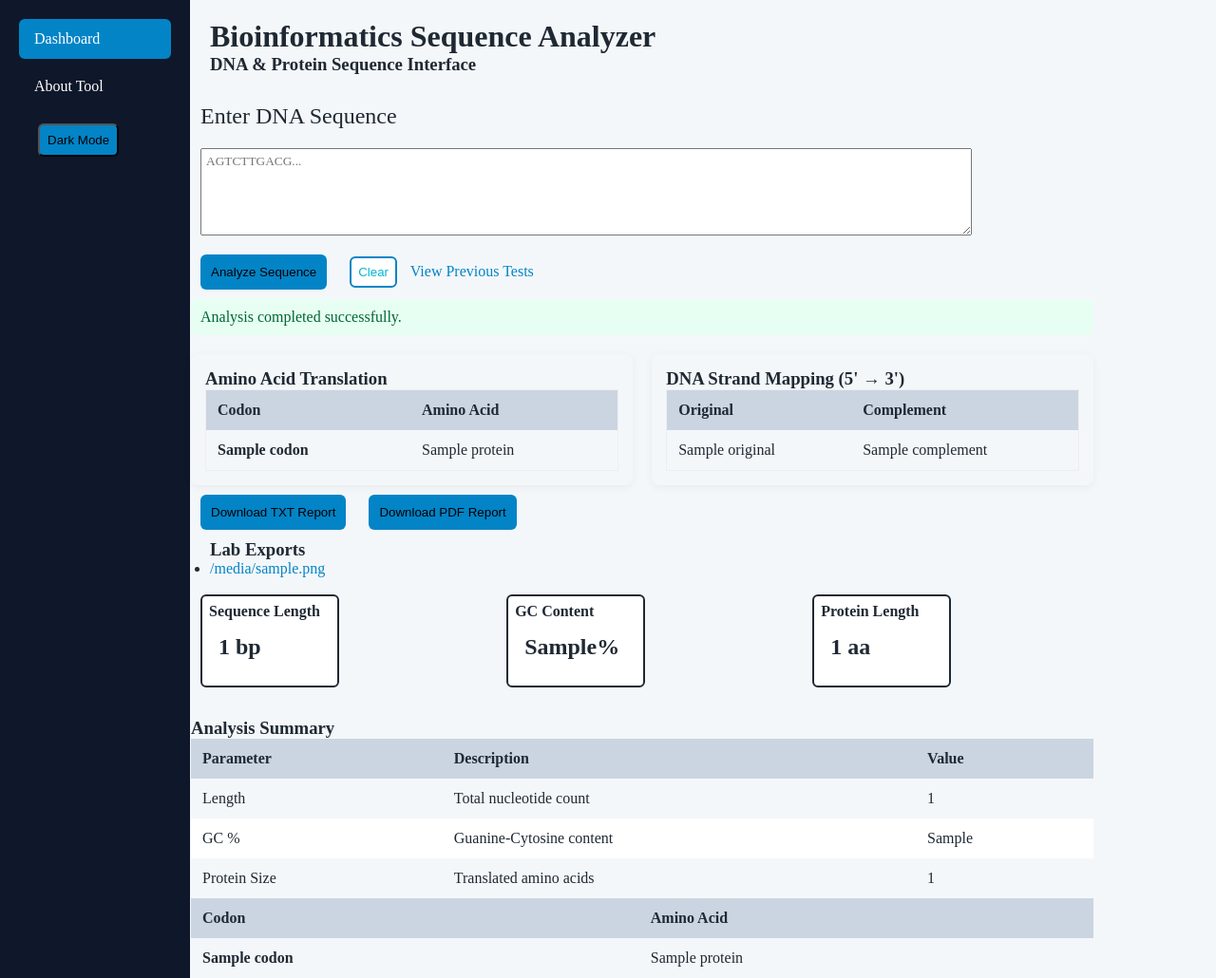
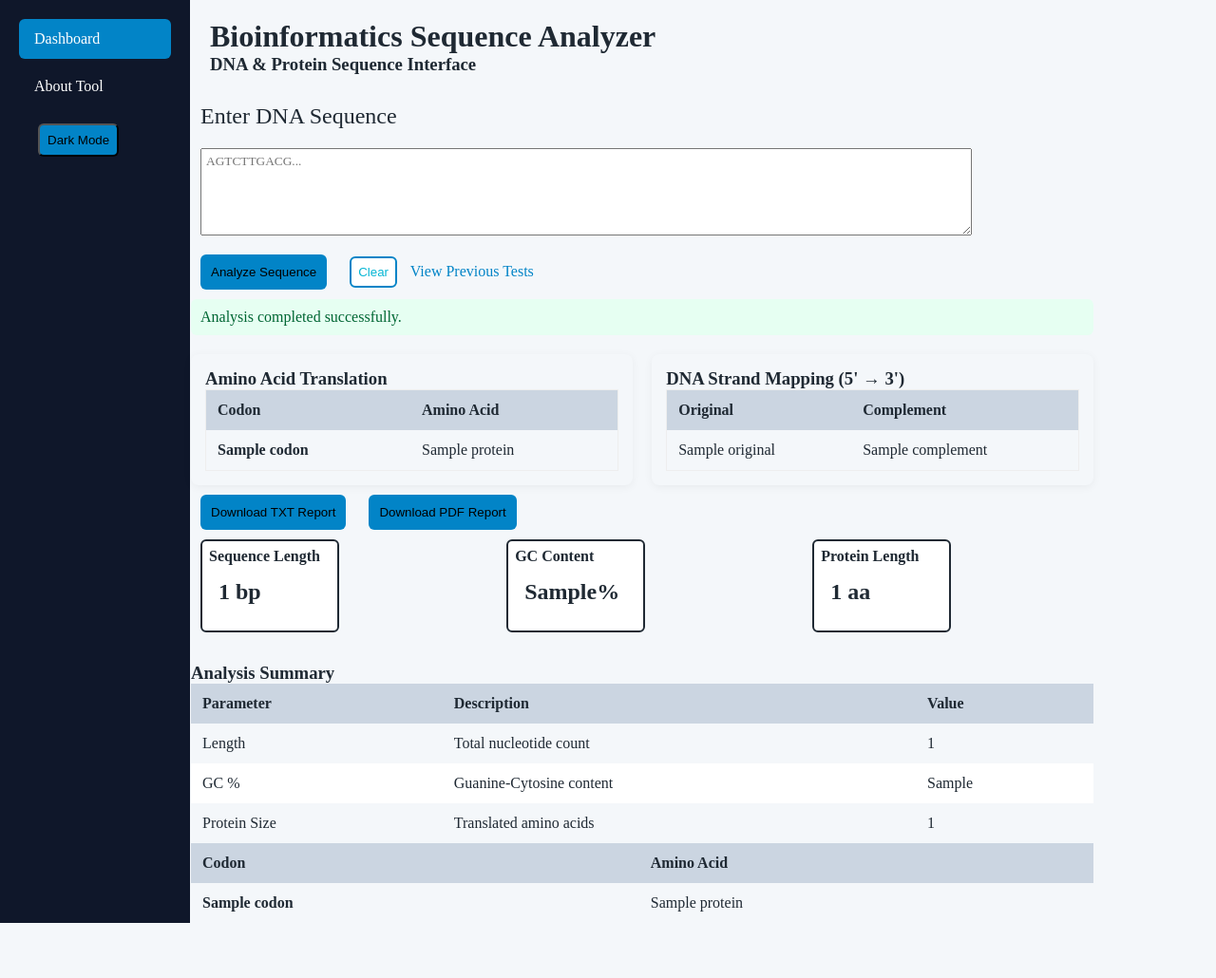
Before and after one commit to Milton-develop/DNA-Bio-Analyzer, a Flask app: template templates/index.html in a window 1280 px wide. Shown: the whole page at 95% size. After the commit the page ends 972 px from the top, so only its background shows below. Run offline with Flask 3, Linux system fonts and the light colour scheme; the template is opened without the code that fills it: most values are stand-ins (such as "Sample title", 1, 10 or a date in 2020); some libraries are stand-ins or nearby versions.

Commit message:
Update index.html

```diff
--- a/templates/index.html
+++ b/templates/index.html
@@ -29,7 +29,7 @@
         <h1>Bioinformatics Sequence Analyzer</h1>
         <h3>DNA & Protein Sequence Interface</h3>
         </div>
-    <form method="POST" class="dna-sequence" enctype= 'multipart/form-data'>
+    <form method="POST" class="dna-sequence">
         <label for="sequence" name="sequence">Enter DNA Sequence</label>
         <textarea name="sequence" id="sequence" placeholder="AGTCTTGACG..." rows="5" required></textarea>
         <button type="submit" class="btn">Analyze Sequence</button>
@@ -100,21 +100,6 @@
 
 
     </form>
-
-   <h3 class="exports">Lab Exports</h3>
-<ul class="exports">
-  {% for file in history_files %}
-    <li>
-      {% if selected_file == file %}
-        <strong>{{ file }}</strong>
-      {% else %}
-        <a href="{{ url_for('history', filename=file) }}" class="history">{{ file }}</a>
-      {% endif %}
-    </li>
-  {% endfor %}
-</ul>
-
-<br>
 
  {% if results %}
 <section class="stats">
```
